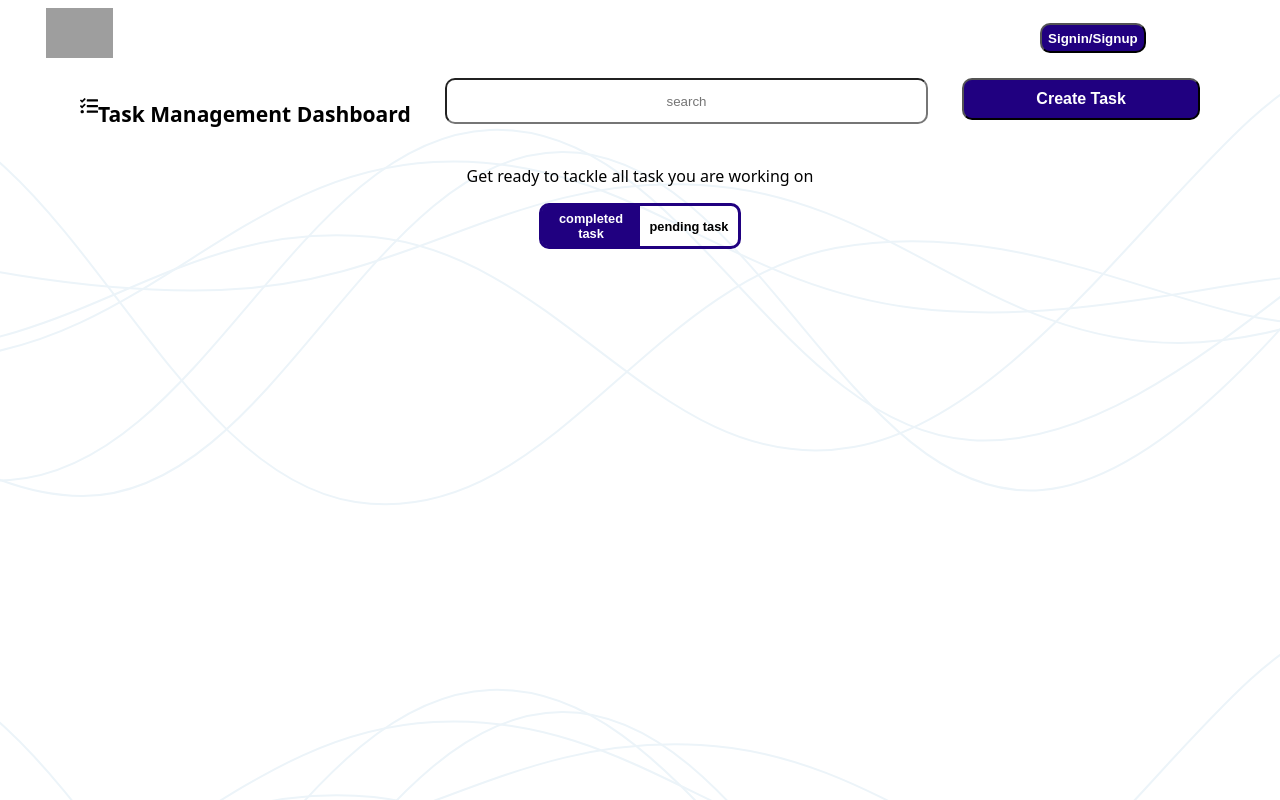
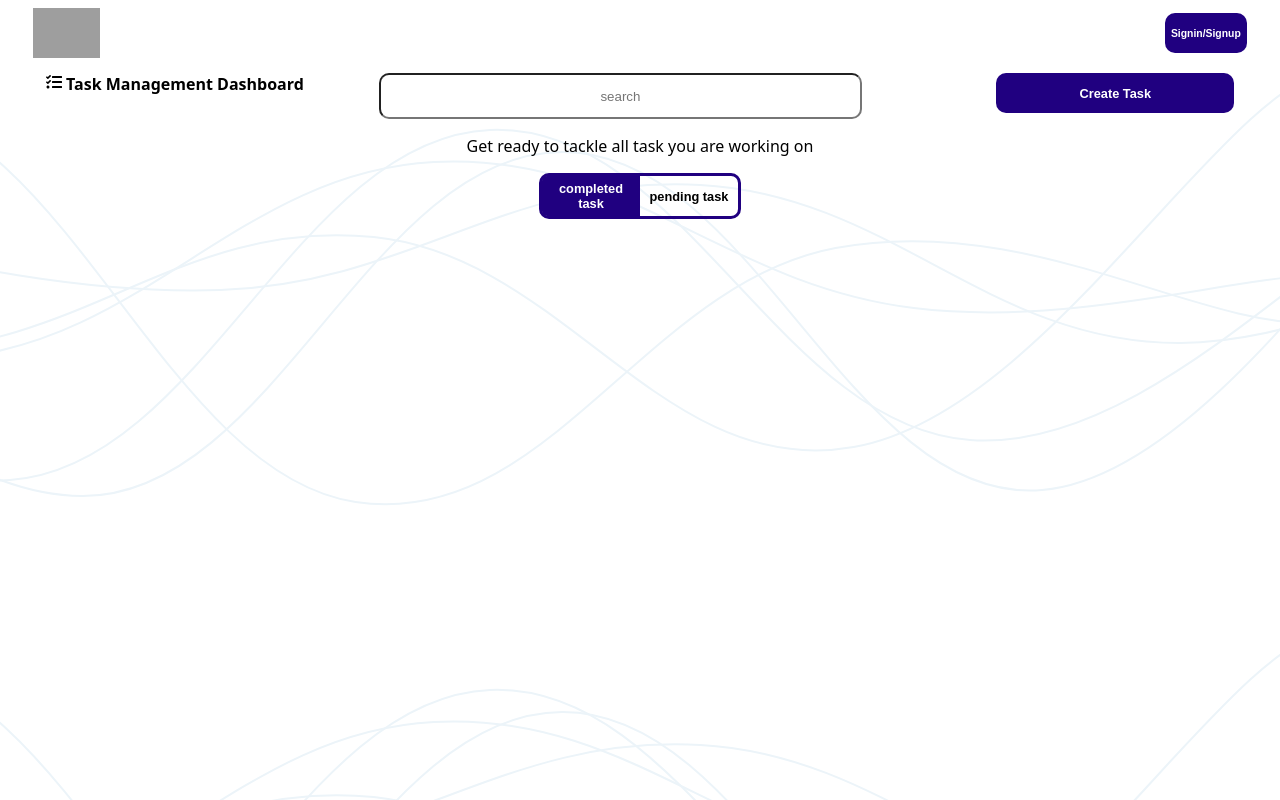
Before and after one commit to evawest-max/teach_mate_project, a React (Create React App) app: page / in a window 1280 px wide. Built offline with nearby package versions, Linux system fonts and the light colour scheme; grey boxes are pictures that could not be loaded.

Commit message:
fix style

```diff
--- a/src/components/context/appContext.css
+++ b/src/components/context/appContext.css
@@ -1,44 +1,52 @@
 .login-container{
     display: flex;
     justify-content: center;
-    border: 2px solid rgb(32, 0, 128);
-    vertical-align: center;
-    font-weight: bolder;
-    margin-right: 5%;
+    border: 1px solid rgb(32, 0, 128);
+    /* vertical-align: center; */
+    font-weight: bold;
+    /* margin-right: 3%; */
     margin-left: auto;
     border-radius: 10px;
     /* border: 3px solid red; */
-    height: 30px;
+    height: 20%;
 }
 .login-container button{
     color: white;
     background-color: rgb(32, 0, 128);
+    border-radius: 10px;
+    border: none;
+    font-weight: 100%;
+    font-size: 90%;
 }
 .login-container img{
-   /* margin-top: 15px; */
+   margin-top: 5px;
+   margin-left: 3px;
+   width: 100%;
+   height: 100%;
 }
 .login-name-on-navbar{
-    margin-top: 0px;
+    margin-top: 5px;
 }
 
 .signin-signup-button{
     display: flex;
-    /* background-color: rgb(32, 0, 128); */
     color: white;
     border-radius: 10px;
-    padding: 10px;
     font-weight: bolder;
     font-size: 100%;
     margin-left: auto;
     margin-top: 5px;
     margin-bottom: 5px;
-    height: 30px;
-    width: 20%;
-    max-width: 200px;
+    height: 40px;
+    width: fit-content;
+    /* border: 3px solid red; */
 }
 .signin-signup-button button{
     color: white;
     background-color: rgb(32, 0, 128);
     border-radius: 10px;
     font-weight: bolder;
+    font-size: 65%;
+    border: none;
+    /* border: 3px solid red; */
 }
--- a/src/components/context/appContext.js
+++ b/src/components/context/appContext.js
@@ -52,7 +52,7 @@ function TaskProvider({children}){
 
     const [loginIcon, setloginIcon]= useState(
         <div className="signin-signup-button">
-          <div><FaUserCircle /></div>
+          {/* <div><FaUserCircle /></div> */}
           <button  onClick={openSignInForm}>Signin/Signup</button>
         </div>)
 
@@ -131,7 +131,7 @@ function TaskProvider({children}){
 
         setloginIcon(
           <div className="login-container">
-            <img src={ur} width="20px" height="20px" alt='user pic'/>
+            <img src={ur} alt='user pic'/>
 
             <p className='login-name-on-navbar'> {fullnameAb}</p>
             <button onClick={signout}>Signout</button>
@@ -144,7 +144,7 @@ function TaskProvider({children}){
         setuserloggedin({})
         setloginIcon(
           <div className="signin-signup-button">
-            <div><FaUserCircle /></div>
+            {/* <div><FaUserCircle /></div> */}
             <button  onClick={openSignInForm}>Signin/Signup</button>
           </div>)
         localStorage.removeItem('teachMateloggedinUser')
--- a/src/components/homePage/homePage.css
+++ b/src/components/homePage/homePage.css
@@ -1,8 +1,7 @@
 
 .nav-container{
     display: flex;
-    margin-left:3%;
-    margin-right: 3%;
+    margin: 0px 2%;
     margin-bottom: 10px;
     /* border: 3px solid red; */
 }
@@ -16,6 +15,13 @@
     margin-right: 3%;
     margin-bottom: 10px;
 }
+.title{
+    /* display: flex; */
+    font-size: 100%;
+    /* border: 3px solid; */
+    width: fit-content;
+    margin: 0px;
+}
 .icon-title-container{
     display: flex;
     font-size: small;
@@ -25,6 +31,7 @@
     display: flex;
     flex-direction: column;
     justify-content: space-evenly;
+    width: 100%;
 }
 .start-create-task-button{
     background-color: rgb(32, 0, 128);
@@ -32,15 +39,18 @@
     border-radius: 10px;
     padding: 10px;
     font-weight: bold;
-    font-size: 100%;
+    font-size: 90%;
     height: 100%;
     margin-top: 30px;
+    border: none;
+    margin-left: 5%;
+    min-width: 80px;
 }
 .search-input{
     text-align: center;
     /* margin: auto; */
     width: 100%;
-    min-width: ;
+    /* min-width: ; */
     height: 40px;
     border-radius: 10px;
 }
@@ -49,21 +59,21 @@
     text-align: center;
 }
 #task-container{
-    max-width: 90%;
-    /* margin: auto; */
+    width: fit-content;
+    max-width: 100%;
+    margin-top: 20px;
     /* border: 3px solid; */
-    display: grid;
+    /* display: grid;
     grid-template-columns: repeat(auto-fit, minmax(300px, 1fr));
     margin-top: 1rem;
-    gap: 2rem;
+    gap: 2rem; */
     text-align: center;
 }
 
 @media screen and (min-width:350px){
     .nav-container{
         display: flex;
-        margin-left:3%;
-        margin-right: 3%;
+        margin: 0px 2%;
         margin-bottom: 10px;
         /* border: 3px solid red; */
     }
@@ -76,27 +86,30 @@
         margin-right: 3%;
         margin-bottom: 10px;
     }
-    .icon-title-container{
-        display: flex;
-        font-size: large;
-        /* margin-right: auto; */
+    .title{
+        /* display: flex; */
+        font-size: 100%;
+        /* border: 3px solid; */
+        width: fit-content;
+        margin: 0px;
     }
     .title-and-search-create-container{
         display: flex;
         flex-direction: row;
-        justify-content: space-evenly;
-        /* border: 3px solid; */
+        justify-content: space-between;
+        width: 100%;
     }
     .start-create-task-button{
         background-color: rgb(32, 0, 128);
         color: white;
         border-radius: 10px;
-        padding: 10px;
-        font-weight: bolder;
-        font-size: 100%;
-        height: 40%;
+        padding: 2px;
+        font-weight: bold;
+        font-size: 80%;
+        height: 40px;
         width: 20%;
         margin-top: 0px;
+        border: none;
         /* padding: auto; */
     }
     .search-input{
--- a/src/components/homePage/homePage.js
+++ b/src/components/homePage/homePage.js
@@ -112,10 +112,9 @@ function HomePage(){
             </div>
             <div className="title-and-search-create-intro-container">
                 <div className="title-and-search-create-container">
-                    <div className="icon-title-container">
-                        <p><FaTasks /></p>
-                        <h3 className="title">Task Management Dashboard</h3>
-                    </div>
+                    {/* <div className="icon-title-container"> */}
+                        <h3 className="title"><span><FaTasks /></span> Task Management Dashboard</h3>
+
                     <input onChange={findTask} ref={inputRef} type="text" placeholder="search" className="search-input"/>
                     <button onClick={openCreateForms} className="start-create-task-button">Create Task</button>
                 </div>
--- a/src/components/tasks/task.css
+++ b/src/components/tasks/task.css
@@ -1,23 +1,37 @@
 .task-container{
     /* max-width: 50%;
     min-width: 50%; */
+    padding-bottom: 50px;
     border-radius: 10px;
     background-color: rgb(246, 243, 254);
     border-left: 2px solid rgb(32, 0, 128);
     position: relative;
+    /* border: 3px solid red; */
+    width: 100%;
+    box-shadow: 3px 3px 5px 0px rgb(32, 0, 128);
 }
 .task-title-duedate-container{
     /* border: 3px solid red; */
     display: flex;
     justify-content: space-around;
-    font-weight: 600;
+    font-weight: 100%;
+}
+.task-duedate{
+    font-size: 80%;
+}
+.status{
+    font-size: 80%;
+}
+.task-title{
+    font-size: 80%;
 }
 .task-discription{
     /* border: 3px solid black; */
     text-align: center;
     margin-left: 10%;
     margin-right: 10%;
-    margin-bottom: 50px;
+    /* margin-bottom: 500px; */
+    font-size: 80%;
 }
 .edit-task-button{
     background-color: rgb(32, 0, 128);
@@ -37,7 +51,7 @@
     border-radius: 10px;
     position: absolute;
     bottom: 0px;
-    font-size: larger;
+    font-size: 100%;
 }
 
 .edit-task-form-container {
@@ -45,12 +59,12 @@
     flex-direction: column;
     width: fit-content;
     border-left: 2px solid rgb(32, 0, 128);
-    padding: 1.25rem;
+    padding: 10%;
     border-radius: 10px;
     background-color: rgb(246, 243, 254);
     position: absolute;
     bottom: 0px;
-    right: 20px;
+    right: 0px;
 
 }
 .edit-task-form-container form{
@@ -117,6 +131,15 @@
         display: flex;
         justify-content: space-around;
         font-weight: 600;
+    }
+    .task-duedate{
+        font-size: 80%;
+    }
+    .status{
+        font-size: 80%;
+    }
+    .task-title{
+        font-size: 80%;
     }
     .task-discription{
         /* border: 3px solid black; */
```
Also changed, not shown: src/components/todoForm/taskForm.css (line endings or trailing spaces).
